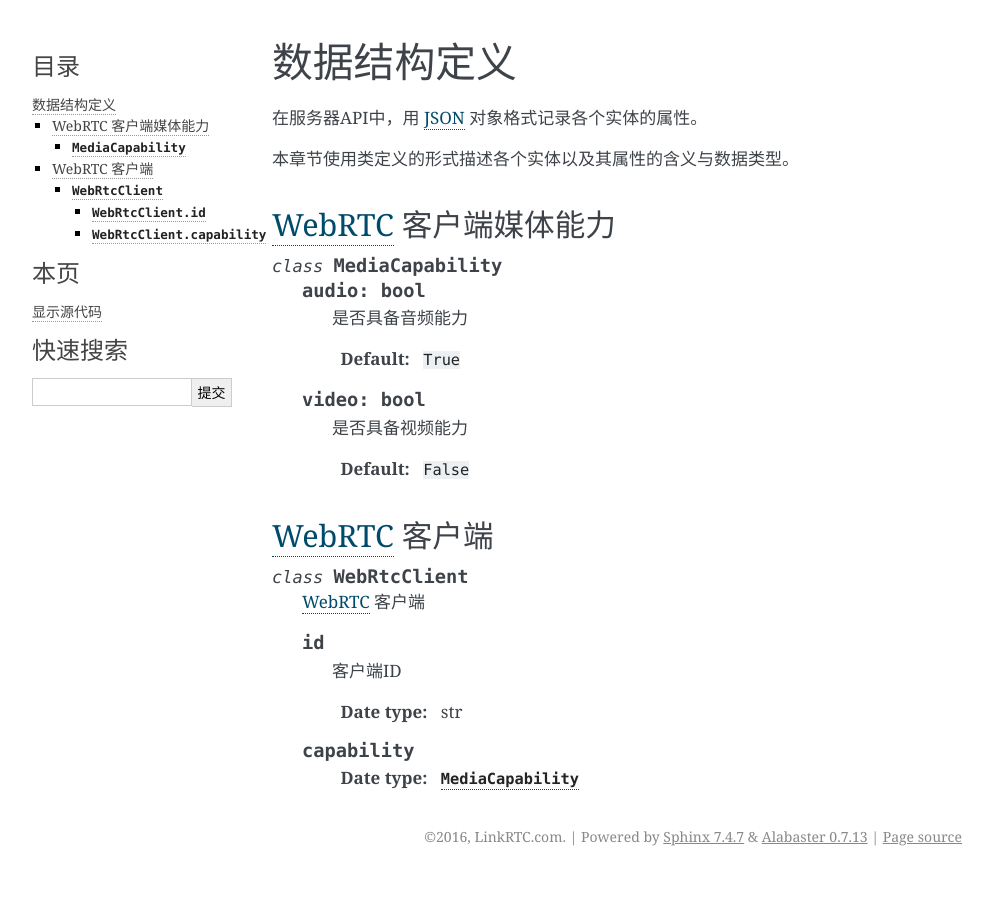
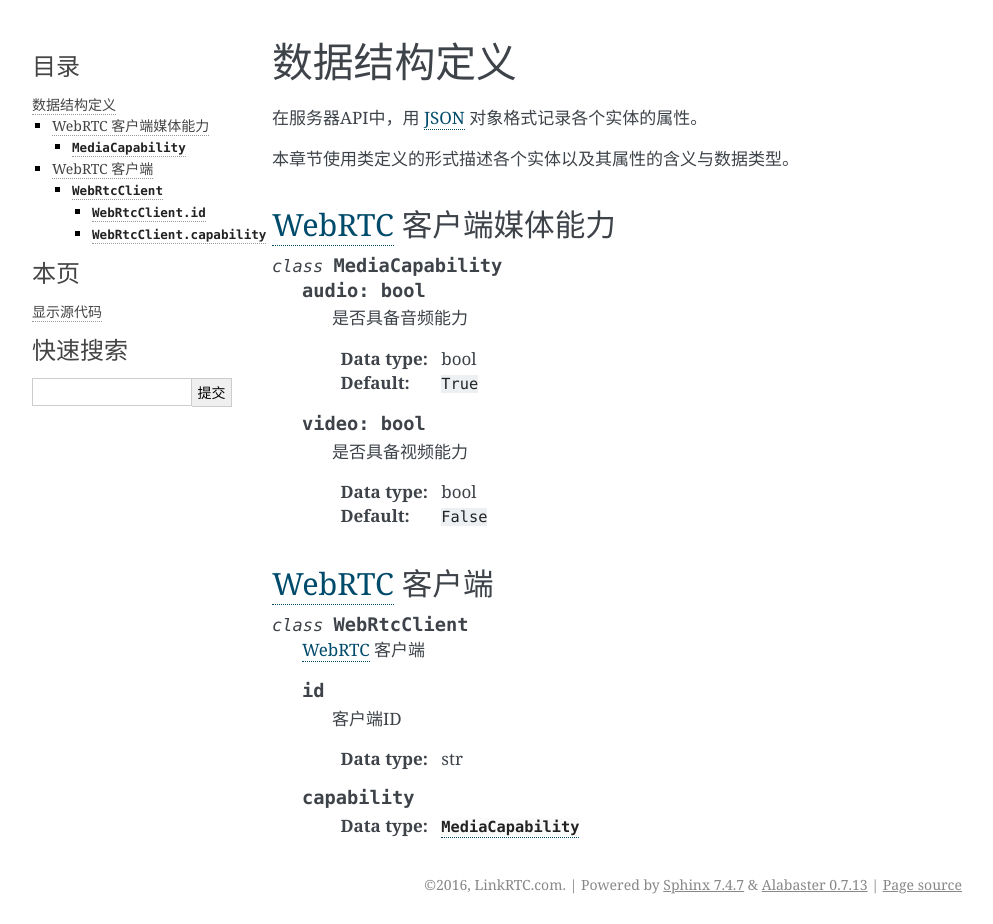
Before and after one commit to linkrtc/api_manual_zh, a Sphinx documentation site: the page built from docs/server_api/datastructure.rst, in a window 1280 px wide. Shown: the whole page, without its empty margins (148-1141 px from the left). Built offline with Sphinx 7.4.7, drawn with Linux system fonts in a browser that asks for light colours; before the commit the page ends 900 px from its top, so only the background shows below that.

Commit message:
fix date type =>data type ;)

```diff
--- a/docs/server_api/datastructure.rst
+++ b/docs/server_api/datastructure.rst
@@ -13,12 +13,14 @@
 
     是否具备音频能力
 
+    :data type: bool
     :default: ``True``
 
   .. attribute:: video: bool
 
     是否具备视频能力
 
+    :data type: bool
     :default: ``False``
 
 :term:`WebRTC` 客户端
@@ -32,8 +34,8 @@
 
     客户端ID
 
-    :date type: str
+    :data type: str
 
   .. attribute:: capability
 
-    :date type: :class:`MediaCapability`
+    :data type: :class:`MediaCapability`
```
